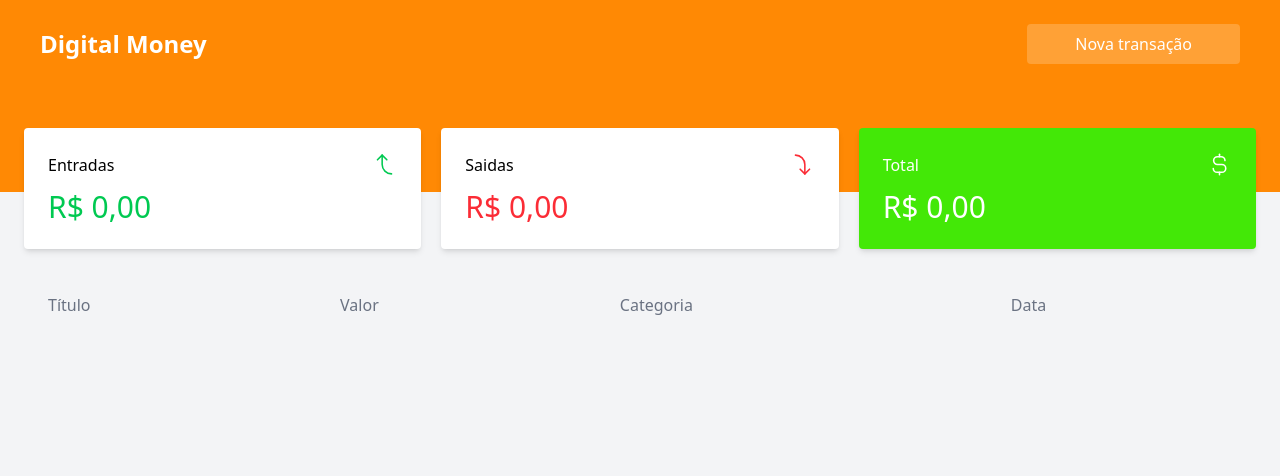
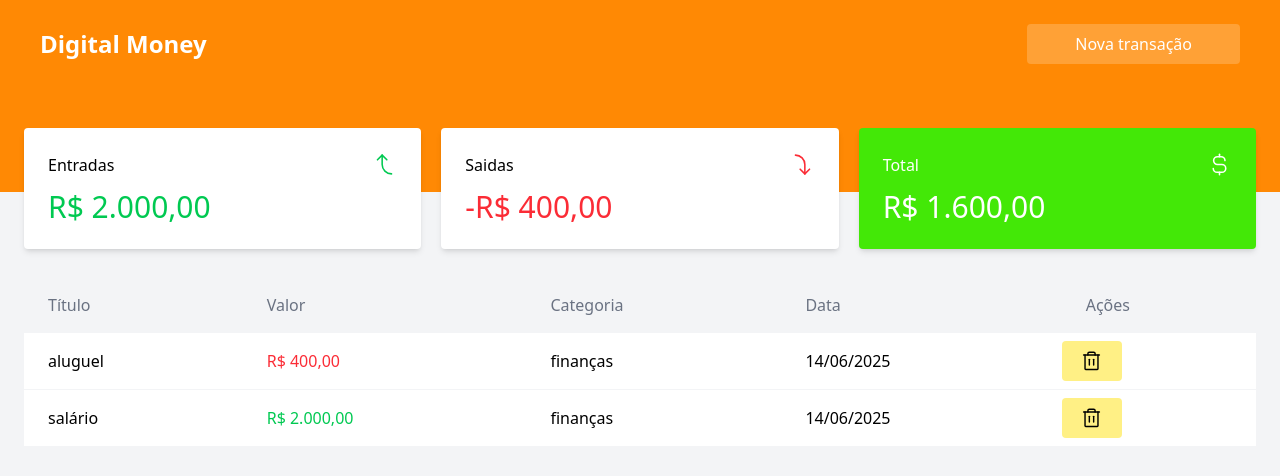
Before and after one commit to Gabriel-Vital/Digital-React-Project, a React (Vite) app: page /#/transactions in a window 1280 px wide. Shown: the top 476 px of the page. Built offline with nearby package versions, Linux system fonts and the light colour scheme; data requests are answered from the project's data file.

Commit message:
atualizado o context

```diff
--- a/db.json
+++ b/db.json
@@ -1,3 +1,20 @@
 {
-  "transactions": []
+  "transactions": [
+    {
+      "id": "f122",
+      "title": "aluguel",
+      "price": 400,
+      "category": "finanças",
+      "transactionType": "withdraw",
+      "date": "14/06/2025"
+    },
+    {
+      "id": "c3cb",
+      "title": "salário",
+      "price": 2000,
+      "category": "finanças",
+      "transactionType": "deposit",
+      "date": "14/06/2025"
+    }
+  ]
 }
--- a/src/components/contexts/TransactionContext.jsx
+++ /dev/null
@@ -1,14 +0,0 @@
-import { createContext, useContext, useState } from "react";
-
-const TransactionContext = createContext(null);
-const useTransactionContext = () => useContext(TransactionContext);
-
-const TransactionProvider = ({ children }) => {
-  const [count, setCount] = useState(0)
-
-  return (
-    <TransactionContext.Provider value={{count, setCount}}>{children}</TransactionContext.Provider>
-  )
-};
-
-export {TransactionProvider, useTransactionContext }
--- /dev/null
+++ b/src/contexts/TransactionContext.jsx
@@ -0,0 +1,41 @@
+import { createContext, useContext, useState } from "react";
+import { useNavigate } from "react-router-dom";
+
+const TransactionContext = createContext(null);
+const useTransactionContext = () => useContext(TransactionContext);
+
+const TransactionProvider = ({ children }) => {
+  const [allTransactions, setAlltransactions] = useState([]);
+
+   const navigate = useNavigate();
+
+  function handleEditTransaction(id) {
+    navigate(`/transactions/${id}`);
+  }
+
+  const depositResult = allTransactions.reduce((prev, current) => {
+    if (current.transactionType === "deposit") {
+      return prev + current.price;
+    }
+    return prev;
+  }, 0);
+
+  const withdrawResult = allTransactions.reduce((prev, current) => {
+    if (current.transactionType === "withdraw") {
+      return prev - current.price;
+    }
+    return prev;
+  }, 0);
+
+  const total = depositResult + withdrawResult;
+
+  return (
+    <TransactionContext.Provider
+      value={{ allTransactions, setAlltransactions, navigate, handleEditTransaction, depositResult, withdrawResult, total}}
+    >
+      {children}
+    </TransactionContext.Provider>
+  );
+};
+
+export { TransactionProvider, useTransactionContext };
--- a/src/pages/TransactionDetails.jsx
+++ b/src/pages/TransactionDetails.jsx
@@ -83,7 +83,6 @@ const TransactionDetails = () => {
           handleClickTransactionType={handleClickTransactionType}
           transactionType={transactionType}
           handleNewTransaction={handleUpdateTransaction}
-
         />
       </main>
       <ToastContainer />
--- a/src/pages/Transactions.jsx
+++ b/src/pages/Transactions.jsx
@@ -4,24 +4,25 @@ import {
   ArrowBendLeftUp,
   ArrowBendRightDown,
   CurrencyDollarSimple,
+  Trash,
 } from "phosphor-react";
 import { useEffect, useState } from "react";
 import ModalNewTransaction from "../components/ModalNewTransaction/ModalNewTransaction";
-import { useNavigate } from "react-router-dom";
 import HeaderTransaction from "../components/transactionsComponents/HeaderTransaction";
 import { API_BASE_URL } from "../utils/constantes";
 import { ToastContainer } from "react-toastify";
-
+import { useTransactionContext } from "../contexts/TransactionContext";
 
 const TransactionsPage = () => {
-  const [allTransactions, setAlltransactions] = useState([]);
+  const {
+    allTransactions,
+    setAlltransactions,
+    handleEditTransaction,
+    depositResult,
+    withdrawResult,
+    total,
+  } = useTransactionContext();
   const [open, setOpen] = useState(false);
-
-  const navigate = useNavigate();
-
-  function handleEditTransaction(id) {
-    navigate(`/transactions/${id}`);
-  }
 
   async function fetchTransactions() {
     const transactions = await axios.get(`${API_BASE_URL}/transactions`);
@@ -29,25 +30,11 @@ const TransactionsPage = () => {
   }
 
   async function handleDeleteTransactions(id) {
-    await axios.delete(`${API_BASE_URL}/transactions/${id}`)
-    setAlltransactions(allTransactions.filter((allTransactions) => allTransactions.id !== id))
+    await axios.delete(`${API_BASE_URL}/transactions/${id}`);
+    setAlltransactions(
+      allTransactions.filter((allTransactions) => allTransactions.id !== id)
+    );
   }
-
-  const depositResult = allTransactions.reduce((prev, current) => {
-    if (current.transactionType === "deposit") {
-      return prev + current.price;
-    }
-    return prev;
-  }, 0);
-
-  const withdrawResult = allTransactions.reduce((prev, current) => {
-    if (current.transactionType === "withdraw") {
-      return prev - current.price;
-    }
-    return prev;
-  }, 0);
-
-  const total = depositResult + withdrawResult;
 
   function handleOpenModal() {
     setOpen(true);
@@ -81,7 +68,7 @@ const TransactionsPage = () => {
             <Cardtransaction
               amount={total}
               title="Total"
-              background="bg-[#43e807]"
+              background={`${total < 0 ? "bg-black" : "bg-[#43e807]"}`}
               textColor={`${total < 0 ? "text-red-500" : "text-white"}`}
               icon={<CurrencyDollarSimple size={25} />}
             />
@@ -94,6 +81,7 @@ const TransactionsPage = () => {
                   <th className="px-6 py-3 pb-4 font-medium">Valor</th>
                   <th className="px-6 py-3 pb-4 font-medium">Categoria</th>
                   <th className="px-6 py-3 pb-4 font-medium">Data</th>
+                  <th className="px-6 py-3 pb-4 font-medium">Ações</th>
                 </tr>
               </thead>
               <tbody className="divide-y divide-gray-100">
@@ -121,14 +109,19 @@ const TransactionsPage = () => {
                       </td>
                       <td className="px-6 py-4">{transactions.category}</td>
                       <td className="px-6 py-4">{transactions.date}</td>
-                      <td onClick={() => {handleDeleteTransactions(transactions.id)}} className="px-6 py-4 mt-2 cursor-pointer w-[100px] h-[40px] flex items-center justify-center transition ease-in-out duration-150 rounded bg-yellow-100">
-                        Delete
+                      <td
+                        onClick={(e) => {
+                          e.stopPropagation();
+                          handleDeleteTransactions(transactions.id);
+                        }}
+                        className="px-1 py-1 mt-2 cursor-pointer w-[60px] h-[40px] flex items-center justify-center transition ease-in-out duration-150 rounded bg-yellow-200"
+                      >
+                        <Trash size={23} />
                       </td>
                     </tr>
                   );
                 })}
               </tbody>
-
             </table>
           </div>
           <ModalNewTransaction open={open} setOpen={setOpen} />
```
Also changed, not shown: src/main.jsx (+5 -5 lines).
